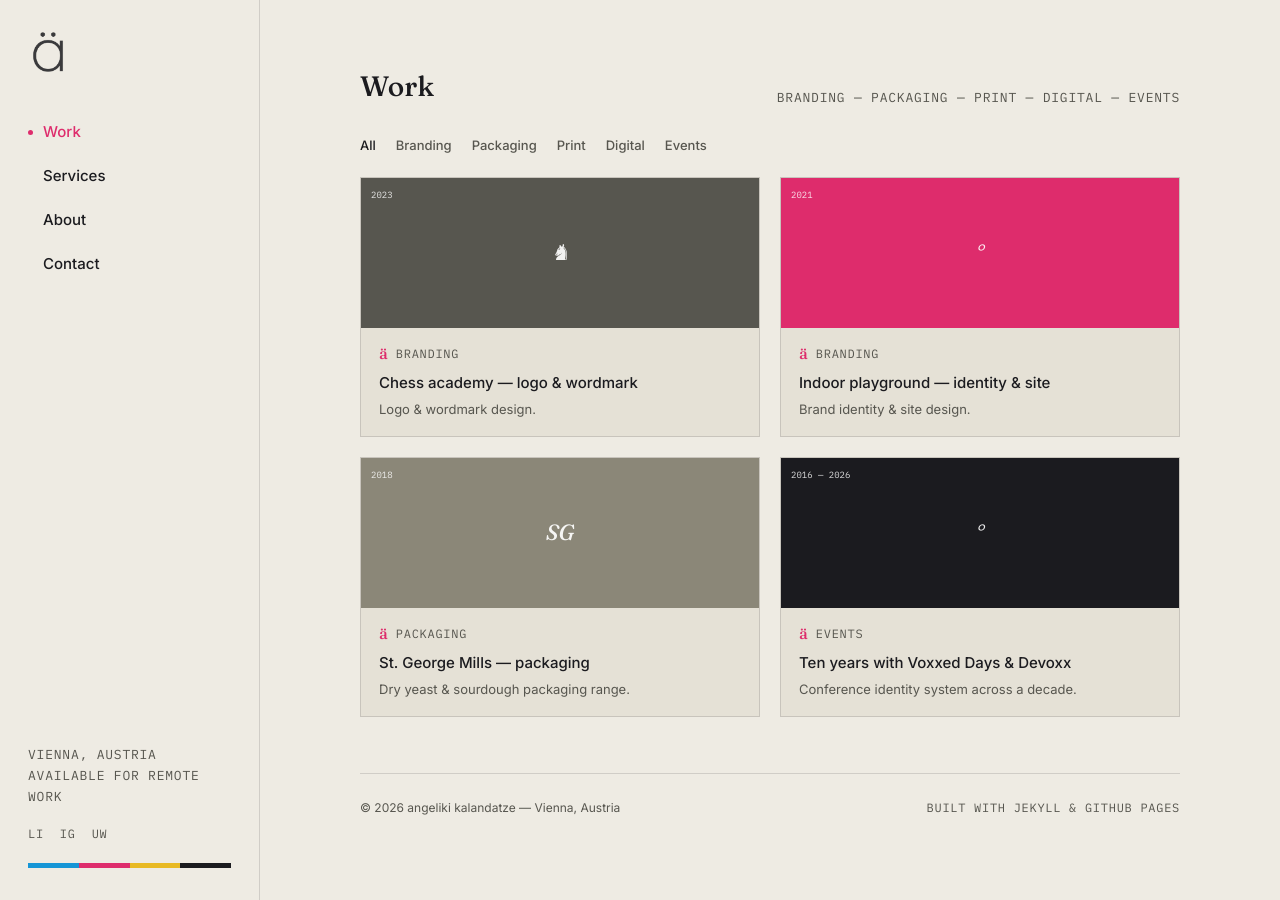
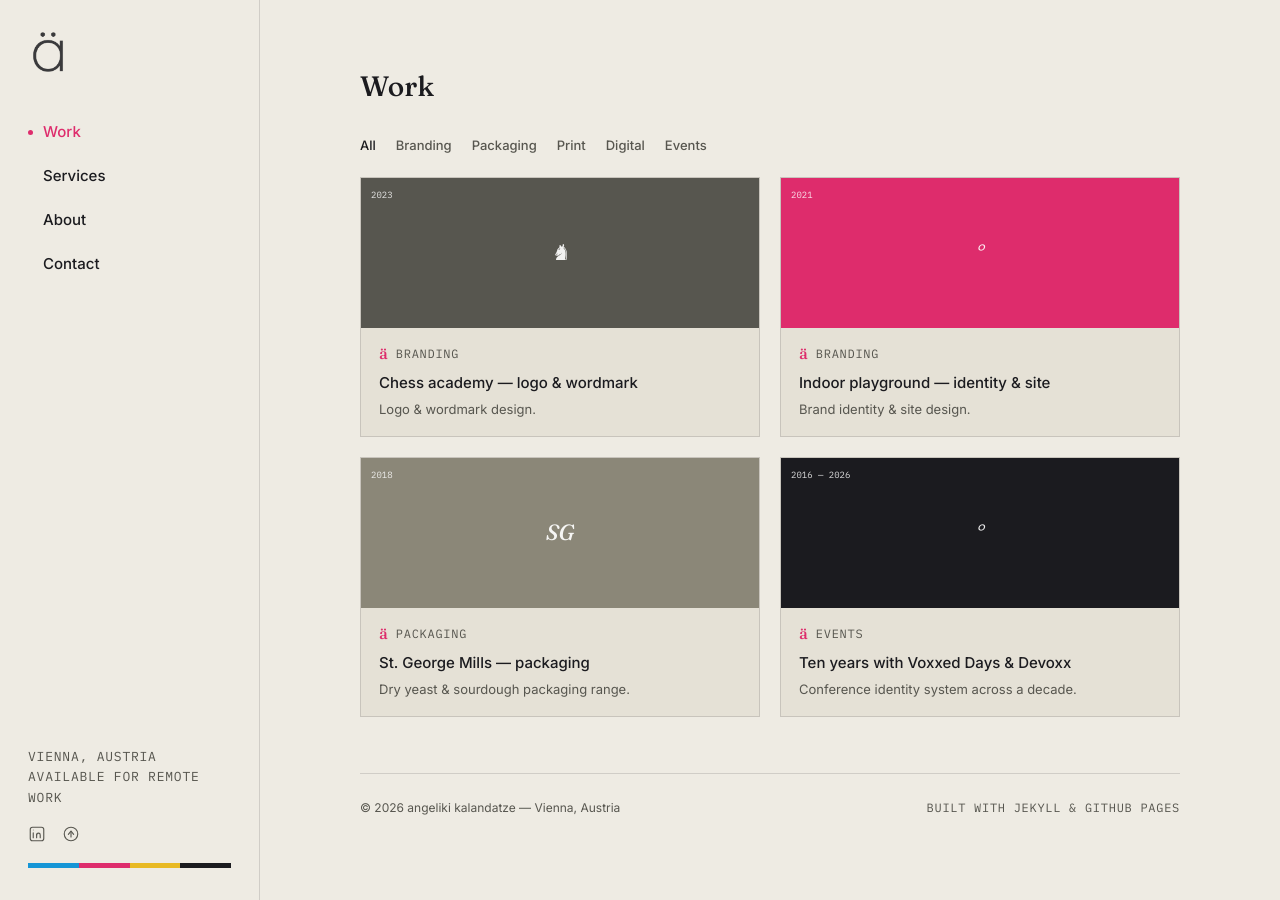
Before and after one commit to angelikime/angelikime.github.io, a Jekyll site: the page built from work/index.md, in a window 1280 px wide. Built offline with Jekyll 4.4.1, drawn with Linux system fonts in a browser that asks for light colours.

Commit message:
insta+logo

```diff
--- a/_includes/nav.html
+++ b/_includes/nav.html
@@ -1,8 +1,8 @@
 <aside class="sidebar">
   <div class="sidebar-top">
-   <a href="{{ '/' | relative_url }}" class="logo">
-  <img src="{{ '/assets/images/logo.png' | relative_url }}" alt="angeliki kalandatze" style="height:40px; width:auto;">
-</a>
+    <a href="{{ '/' | relative_url }}" class="logo">
+      <img src="{{ '/assets/images/logo.png' | relative_url }}" alt="angeliki kalandatze" style="height:40px; width:auto;">
+    </a>
     <nav><ul>
       <li><a href="{{ '/work/' | relative_url }}" class="{% if page.url contains '/work' %}active{% endif %}"><span class="dot"></span>Work</a></li>
       <li><a href="{{ '/#services' | relative_url }}"><span class="dot"></span>Services</a></li>
@@ -12,10 +12,8 @@
   </div>
   <div class="sidebar-bottom">
     <p class="avail mono">Vienna, Austria<br>Available for remote work</p>
-    <div class="social mono">
-      <a href="{{ site.social.linkedin }}">LI</a>
-      <a href="{{ site.social.instagram }}">IG</a>
-      <a href="{{ site.social.upwork }}">UW</a>
+    <div class="social">
+      {% include social-icons.html %}
     </div>
     <div class="colorbar"><span class="c"></span><span class="m"></span><span class="y"></span><span class="k"></span></div>
   </div>
@@ -23,9 +21,9 @@
 
 <div class="topbar">
   <a href="{{ '/' | relative_url }}" class="logo">
-  <img src="{{ '/assets/images/logo.png' | relative_url }}" alt="angeliki kalandatze" style="height:40px; width:auto;">
-</a>
-<button class="burger" id="burgerBtn" aria-label="Open menu" aria-expanded="false"><span></span><span></span><span></span></button>
+    <img src="{{ '/assets/images/logo.png' | relative_url }}" alt="angeliki kalandatze" style="height:32px; width:auto;">
+  </a>
+  <button class="burger" id="burgerBtn" aria-label="Open menu" aria-expanded="false"><span></span><span></span><span></span></button>
 </div>
 <div class="mobile-drawer" id="mobileDrawer">
   <nav><ul>
@@ -36,10 +34,8 @@
   </ul></nav>
   <div>
     <p class="mono" style="margin-bottom:14px;">Vienna, Austria — available for remote work</p>
-    <div class="social mono" style="display:flex; gap:18px;">
-      <a href="{{ site.social.linkedin }}">LinkedIn</a>
-      <a href="{{ site.social.instagram }}">Instagram</a>
-      <a href="{{ site.social.upwork }}">Upwork</a>
+    <div class="social" style="display:flex; gap:18px;">
+      {% include social-icons.html %}
     </div>
   </div>
 </div>
--- /dev/null
+++ b/_includes/social-icons.html
@@ -0,0 +1,25 @@
+<a href="{{ site.social.linkedin }}" aria-label="LinkedIn" title="LinkedIn">
+  <svg viewBox="0 0 24 24" stroke-width="1.5" stroke-linecap="round" stroke-linejoin="round">
+    <rect x="3" y="3" width="18" height="18" rx="3"></rect>
+    <line x1="7" y1="10.5" x2="7" y2="17"></line>
+    <circle cx="7" cy="6.6" r="0.6" fill="currentColor" stroke="none"></circle>
+    <line x1="11.5" y1="17" x2="11.5" y2="12.5"></line>
+    <path d="M11.5 13.2c0-1.4 1-2.4 2.4-2.4s2.4 1 2.4 2.4V17"></path>
+  </svg>
+</a>
+<!-- Instagram — delete the two comment lines around this block when ready to activate
+<a href="{{ site.social.instagram }}" aria-label="Instagram" title="Instagram">
+  <svg viewBox="0 0 24 24" stroke-width="1.5" stroke-linecap="round" stroke-linejoin="round">
+    <rect x="3" y="3" width="18" height="18" rx="5"></rect>
+    <circle cx="12" cy="12" r="4"></circle>
+    <circle cx="17" cy="7" r="0.8" fill="currentColor" stroke="none"></circle>
+  </svg>
+</a>
+-->
+<a href="{{ site.social.upwork }}" aria-label="Upwork" title="Upwork">
+  <svg viewBox="0 0 24 24" stroke-width="1.5" stroke-linecap="round" stroke-linejoin="round">
+    <circle cx="12" cy="12" r="9"></circle>
+    <path d="M8.5 12.5L12 8l3.5 4.5"></path>
+    <line x1="12" y1="9" x2="12" y2="16"></line>
+  </svg>
+</a>
--- a/assets/css/style.css
+++ b/assets/css/style.css
@@ -47,6 +47,9 @@
 .sidebar nav a:hover, .sidebar nav a.active{color:var(--magenta);}
 .sidebar-bottom .avail{font-size:13px; margin-bottom:16px; color:var(--ink-soft);}
 .sidebar-bottom .social{display:flex; gap:16px; margin-bottom:20px;}
+.social a{color:var(--ink-soft); display:inline-flex;}
+.social a:hover{color:var(--magenta);}
+.social svg{width:18px; height:18px; stroke:currentColor; fill:none;}
 .topbar{display:none;}
 main{flex:1; min-width:0;}
 .wrap{max-width:900px; margin:0 auto; padding:0 40px;}
--- a/work/index.md
+++ b/work/index.md
@@ -6,7 +6,6 @@
 <section class="section" style="padding-top:64px;">
   <div class="section-head">
     <h2>Work</h2>
-    <p class="mono">Branding — Packaging — Print — Digital — Events</p>
   </div>
 
   <div class="filters">
```
Also changed, not shown: 2 other files.
